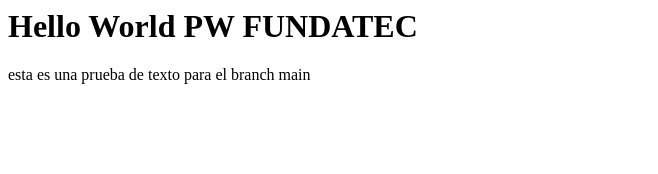
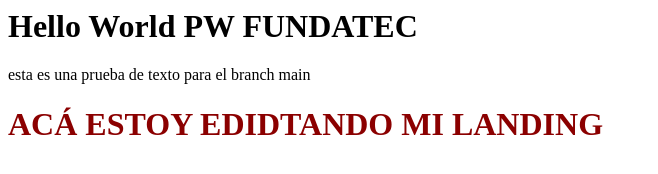
Before and after one commit to MarceAmsa/proyecto-web, a plain HTML site: page index.html in a window 1280 px wide. Shown: the whole page, without its empty margins (0-658 px from the left). Drawn offline with Linux system fonts and the light colour scheme.

Commit message:
Edición de prueba para file index.html

```diff
--- a/index.html
+++ b/index.html
@@ -1,2 +1,4 @@
 <h1>Hello World PW FUNDATEC </h1>
 <p>esta es una prueba de texto para el branch main</p>
+
+<h1 style="color: darkred;">ACÁ ESTOY EDIDTANDO MI LANDING</h1>
```
